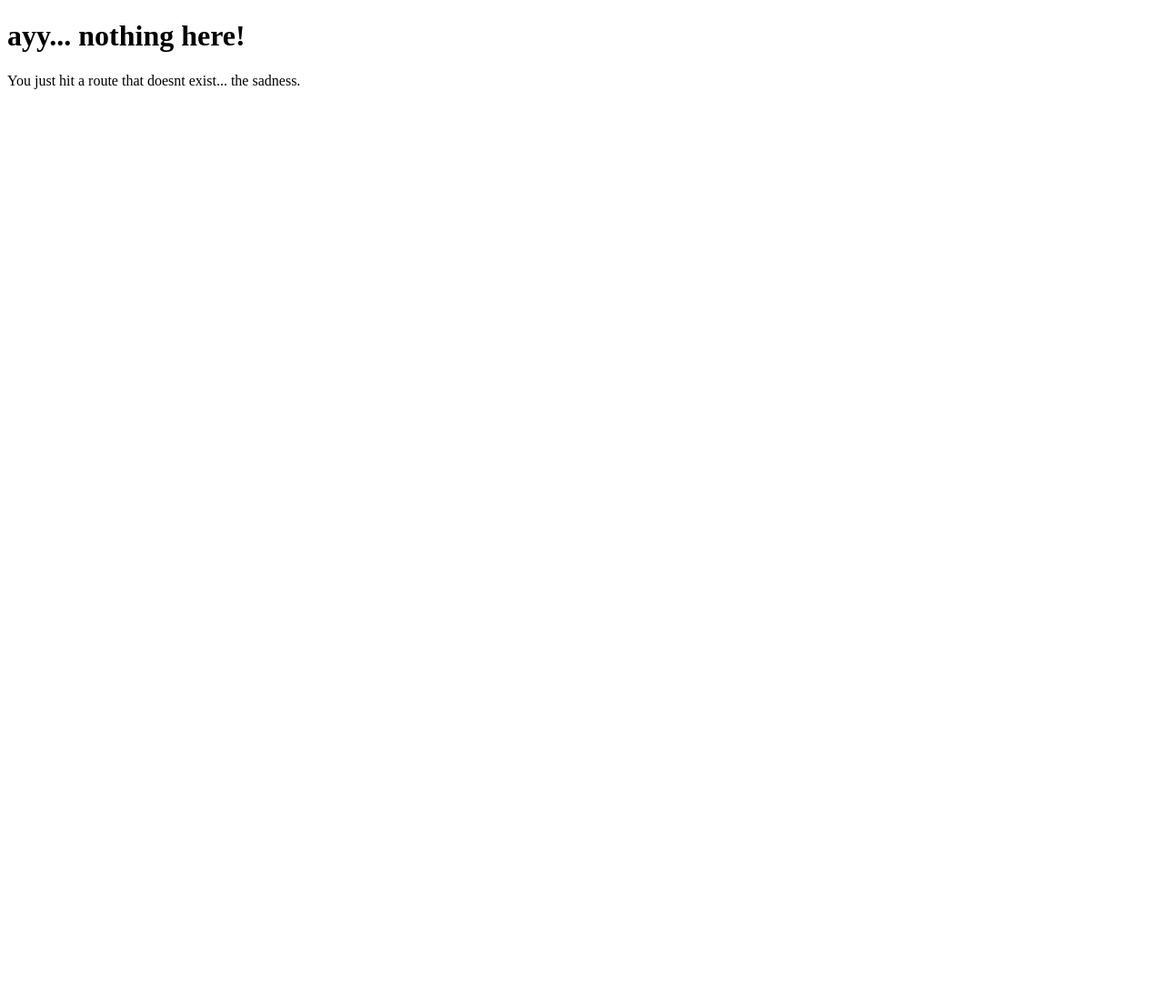
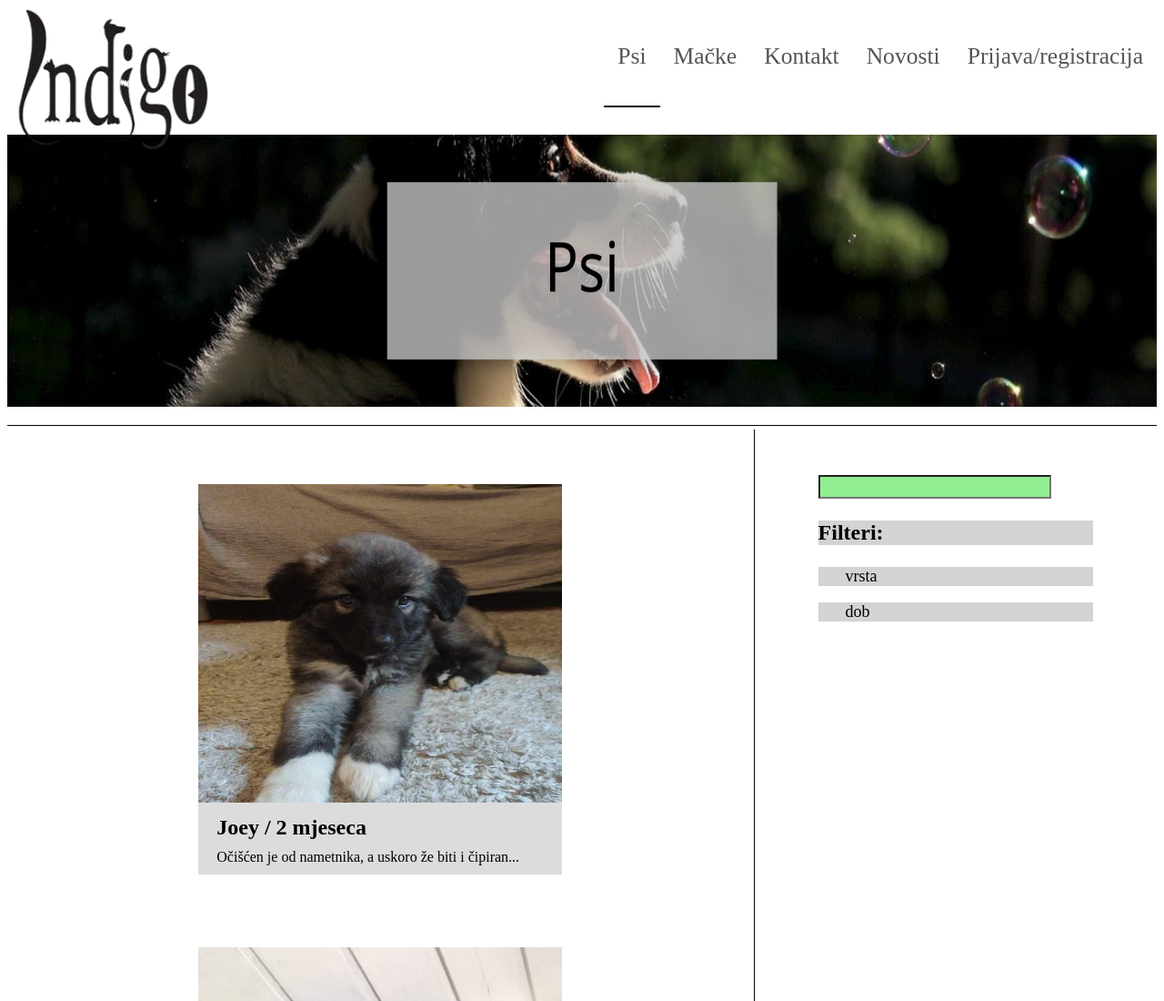
Before and after one commit to MartinaHuljaj/UdrugaIndigo, a Gatsby site: page /psi in a window 1280 px wide. Before the commit this address had no page. Shown: the top 1100 px of the page at 91% size. Before the commit the page ends 800 px from the top, so only its background shows below. Built offline with nearby package versions, Linux system fonts and the light colour scheme; Gatsby itself is replaced by a stand-in of ours; a web font is replaced by a local one.

Commit message:
draft psi stranice

```diff
--- /dev/null
+++ b/src/components/Psi/index.js
@@ -0,0 +1,48 @@
+import React from 'react'
+import styles from './style.module.css'
+import Image from '../Image'
+import cover from '../../images/2.png'
+import pic1 from './1.jpg'
+import pic2 from './2.jpg'
+import pic3 from './3.jpg'
+import pic4 from './4.jpg'
+const Psi =()=>(
+    <main>
+        <section>
+            <Image slika={cover}/>
+        </section>
+        <section>
+            <div className={styles.row}>
+                <div className={styles.galerija}>
+                    <div className={styles.picFrame}><img src={pic1}></img>
+                        <h2 className={styles.textTop}>Joey / 2 mjeseca</h2>
+                        <div className={styles.textBottom}>Očišćen je od nametnika, a uskoro že biti i čipiran...</div>
+                    </div>
+                    <div className={styles.picFrame}><img src={pic2}></img>
+                        <h2 className={styles.textTop}>Joey / 2 mjeseca</h2>
+                        <div className={styles.textBottom}>Očišćen je od nametnika, a uskoro že biti i čipiran...</div>
+                    </div>
+                    <div className={styles.picFrame}><img src={pic3}></img>
+                        <h2 className={styles.textTop}>Joey / 2 mjeseca</h2>
+                        <div className={styles.textBottom}>Očišćen je od nametnika, a uskoro že biti i čipiran...</div>
+                    </div>
+                    <div className={styles.picFrame}><img src={pic4}></img>
+                        <h2 className={styles.textTop}>Doge / 8 mjesec</h2>
+                        <div className={styles.textBottom}>Očišćen je od nametnika, a uskoro će biti i čipiran...</div>
+                    </div>
+                </div>
+                <div className={styles.forma}>
+                    <div><input name="filter" type="text"></input></div>
+                    <p className={styles.filterTextTop}>Filteri:</p>
+                    <p className={styles.filterText}>vrsta</p>
+                    <p className={styles.filterText}>dob</p>
+                </div>
+            </div>
+        </section>
+        <section className={styles.bottomBorder}>
+
+        </section>
+    </main>
+)
+
+export default Psi
--- /dev/null
+++ b/src/components/Psi/style.module.css
@@ -0,0 +1,68 @@
+*{
+    box-sizing: border-box;
+}
+.row{
+    display: flex;
+}
+.galerija{
+    flex: 60%;
+    padding: 20px;
+    display: flex;
+    flex-wrap: wrap;
+    justify-content: space-around;
+    border-right: 1px solid black;
+}
+
+.galerija img{
+    height: 350px;
+    width: 400px;
+}
+.picFrame{
+    background-color: gainsboro;
+    margin: 40px;
+}
+
+.textTop{
+    text-align: start;
+    margin: auto;
+    padding:10px 20px;
+}
+.textBottom{
+    text-align: start;
+    margin: auto;
+    padding-left: 20px;
+    padding-right:20px;
+    margin-bottom: 10px;
+}
+
+.forma{
+    flex: 30%;
+    padding: 50px 70px;
+    position: sticky;
+    top: 0;
+    align-self: flex-start;
+
+}
+
+.forma input{
+    width: 20vw;
+    height: 2vw;
+    font-size: large;
+    text-indent: 10px;
+    background-color: lightgreen;
+}
+
+.filterTextTop{
+    font-size: x-large;
+    font-weight: bold;
+    background-color: lightgray;
+}
+.filterText{
+    text-indent: 30px;
+    font-size: large;
+    background-color:lightgray;
+}
+.bottomBorder{
+    margin-top: 5px;
+    border-top: 1px solid black;
+}
--- a/src/constants/const.js
+++ b/src/constants/const.js
@@ -1,5 +1,5 @@
 export const nav=[
-    {tab:'Psi', to:'/'},
+    {tab:'Psi', to:'/psi'},
     {tab:'Mačke', to:'/'},
     {tab:'Kontakt', to:'/contact'},
     {tab:'Novosti', to:'/'},
--- /dev/null
+++ b/src/pages/psi.js
@@ -0,0 +1,14 @@
+import React from 'react'
+import Psi from '../components/Psi'
+import Header from '../components/Header'
+import Footer from '../components/Footer'
+
+const DogsPage =()=>(
+    <main>
+        <Header activeTab="Psi"/>
+        <Psi/>
+        <Footer/>
+    </main>
+)
+
+export default DogsPage
```
Also changed, not shown: src/components/Psi/1.jpg (added), src/components/Psi/2.jpg (added), src/components/Psi/3.jpg (added), src/components/Psi/4.jpg (added).
